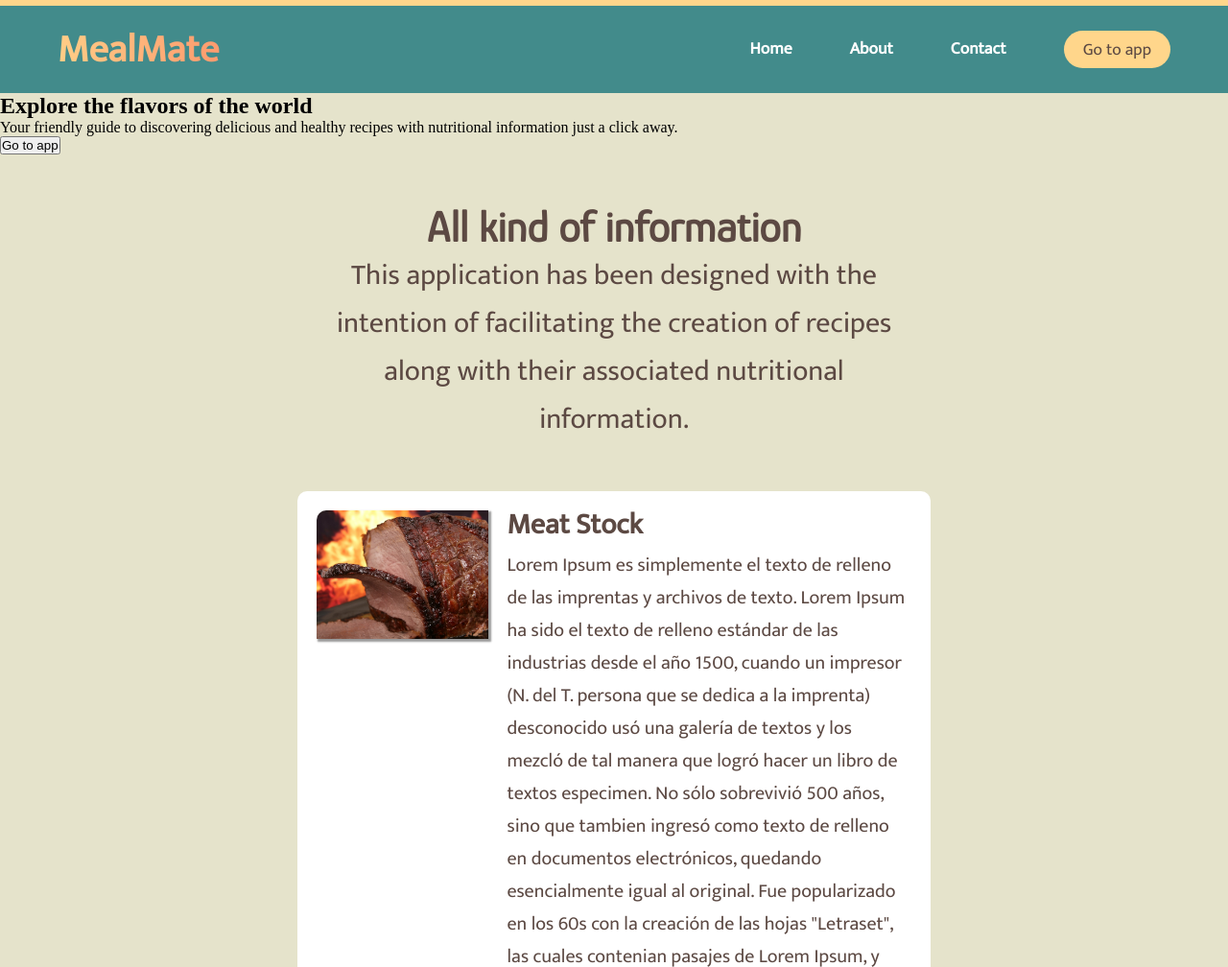
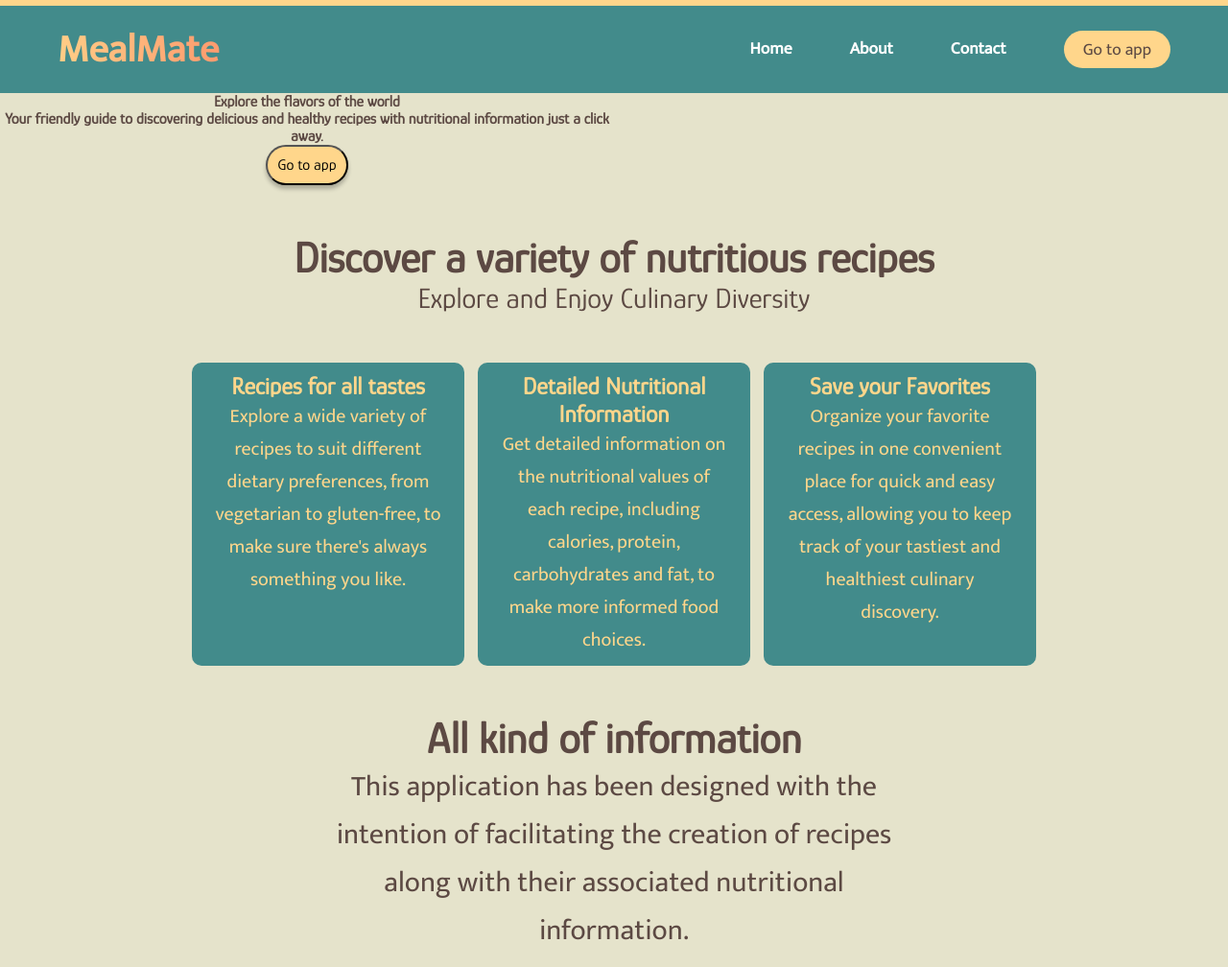
Before and after one commit to Karmik-Koala/Landing-page, a website built with Vite: page src/index.html in a window 1280 px wide. Shown: the top 1008 px of the page at 96% size. Built offline with nearby package versions, Linux system fonts and the light colour scheme.

Commit message:
Parte de las tarjetas incluida

```diff
--- a/src/index.css
+++ b/src/index.css
@@ -192,6 +192,94 @@ body {
 }
 
 /* TODO : FIN NAVBAR */
+.wrap {
+  & .wrap-texto {
+    color: #fff;
+    text-align: center;
+    width: 50%;
+
+    & .title-home {
+      color: var(--color-ferra);
+      font-family: var(--font-family-title);
+      font-size: var(--font-size-title);
+      font-weight: bold;
+    }
+
+    & .text-home {
+      color: var(--color-ferra);
+      font-family: var(--font-family-title);
+      font-size: var(--font-size-text);
+      font-weight: bold;
+    }
+
+    & .button-home {
+      background-color: var(--color-grandis);
+      border-radius: 25px;
+      padding: 10px;
+      box-shadow: 0 4px 4px rgb(0 0 0 / 25%);
+      font-family: var(--font-family-title);
+      font-style: normal;
+      font-weight: 400;
+      font-size: 16px;
+      line-height: 18px;
+    }
+  }
+}
+
+/* Comienza el contenido de Cards */
+.info-cards {
+  display: flex;
+  flex-direction: column;
+  justify-content: center;
+  text-align: center;
+  margin-top: 50px;
+  color: var(--color-ferra);
+
+  & .cards-title-text {
+    font-family: var(--font-family-title);
+    font-size: 45px;
+    font-weight: bold;
+  }
+
+  & .cards-description {
+    margin: auto;
+    width: 50%;
+    font-family: var(--font-family-title);
+    font-size: 30px;
+  }
+}
+
+.cards-container {
+  display: flex;
+  justify-content: space-between;
+  padding: 0 200px;
+  margin-top: 50px;
+}
+
+.cards-square {
+  width: 30%;
+  padding: 10px;
+  background-color: #428b8b;
+  border-radius: 10px;
+  text-align: center;
+
+  & .cards-text-title2 {
+    font-family: var(--font-family-title);
+    font-size: 25px;
+    font-weight: bold;
+    color: #ffd68b;
+  }
+
+  & .cards-text-body {
+    margin: auto;
+    width: 90%;
+    font-family: var(--font-family-content);
+    font-size: 20px;
+    color: #ffd68b;
+  }
+}
+
+/* Acaba el contenido de Cards */
 
 /* TODO: EL CONTENIDO DE LA SECCION INFO, CUANDO HAYA QUE MERGEAR */
 
--- a/src/index.html
+++ b/src/index.html
@@ -54,7 +54,28 @@
       </div>
     </section>
     <!-- CARDS -->
-    <section></section>
+    <section class="info-cards">
+      <h1 class="cards-title-text"> Discover a variety of nutritious recipes</h1>
+      <span class="cards-description">Explore and Enjoy Culinary Diversity</span>
+
+      <div class="cards-container">
+        <div class="cards-square">
+          <h2 class="cards-text-title2">Recipes for all tastes</h2>
+          <p class="cards-text-body">Explore a wide variety of recipes to suit different dietary preferences, from
+            vegetarian to gluten-free, to make sure there's always something you like.</p>
+        </div>
+        <div class="cards-square">
+          <h2 class="cards-text-title2">Detailed Nutritional Information</h2>
+          <p class="cards-text-body">Get detailed information on the nutritional values of each recipe, including
+            calories, protein, carbohydrates and fat, to make more informed food choices.</p>
+        </div>
+        <div class="cards-square">
+          <h2 class="cards-text-title2">Save your Favorites</h2>
+          <p class="cards-text-body">Organize your favorite recipes in one convenient place for quick and easy access,
+            allowing you to keep track of your tastiest and healthiest culinary discovery.</p>
+        </div>
+      </div>
+    </section>
 
     <!-- INFO -->
     <section class="info-container">
```
